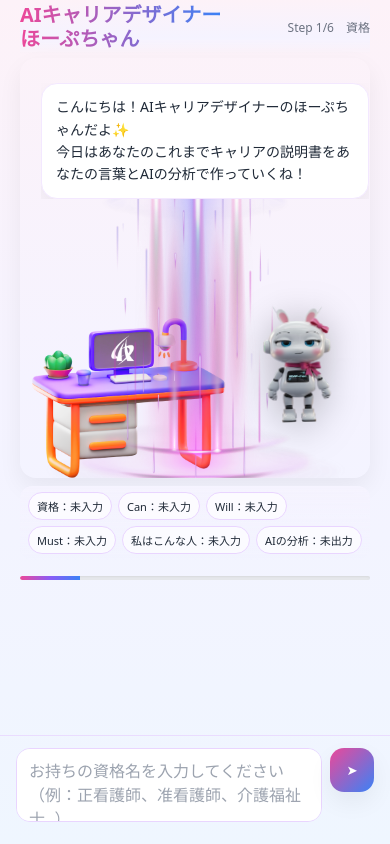
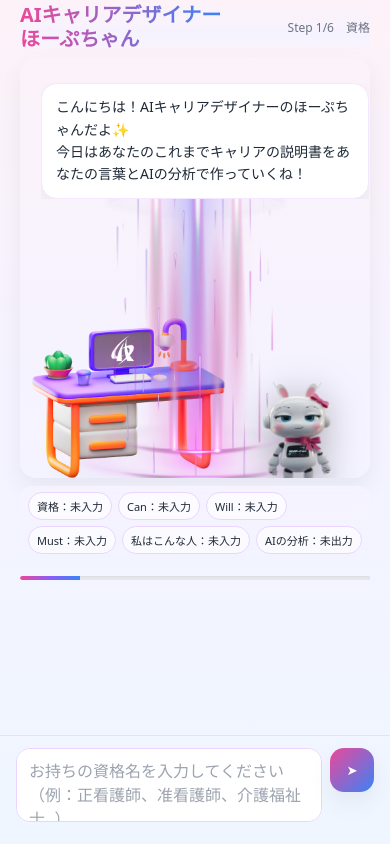
Before and after one commit to HOAP-Inc/hoap-ai-career-consultant, a Next.js app: page / in a window 390 px wide. Built offline with nearby package versions, Linux system fonts and the light colour scheme.

Commit message:
Fix mobile Hoap-chan height by moving PC-only adjustment to separate media query
- Remove position adjustment from 640px mobile query
- Add new @media (min-width: 721px) for PC-only adjustment
- Mobile layout now unaffected, PC layout adjusted as intended

```diff
--- a/styles/globals.css
+++ b/styles/globals.css
@@ -735,11 +735,6 @@ html, body, #__next { height: 100%; }
   }
   .duo-stage__wrap{ padding: 6px 12px; }
 
-  /* ほーぷちゃん親divの位置調整（PC版で上に移動） */
-  .duo-stage__wrap > div:first-of-type {
-    bottom: 10% !important;
-  }
-
   .duo-stage__hoap{
     width: min(50vw, 280px);
     right: 6%;
@@ -811,6 +806,13 @@ html, body, #__next { height: 100%; }
   margin: 0 auto;
 }
 
+}
+
+/* PC版のみ：ほーぷちゃん位置調整 */
+@media (min-width: 721px){
+  .duo-stage__wrap > div:first-of-type {
+    bottom: 10% !important;
+  }
 }
 
 section[aria-label="最終確認"] details{
```
